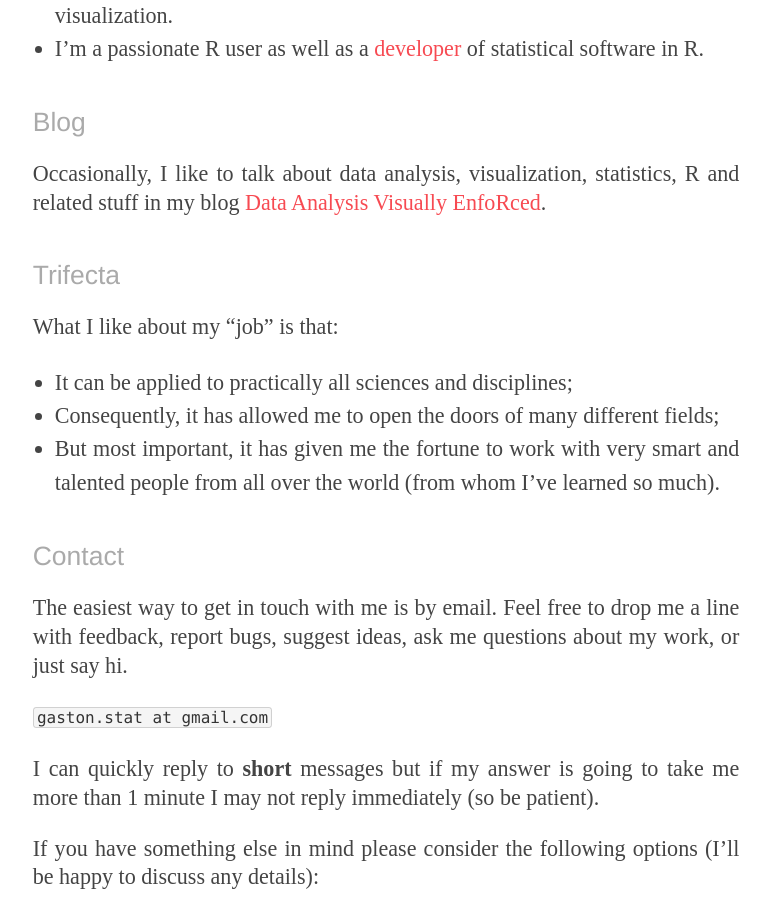
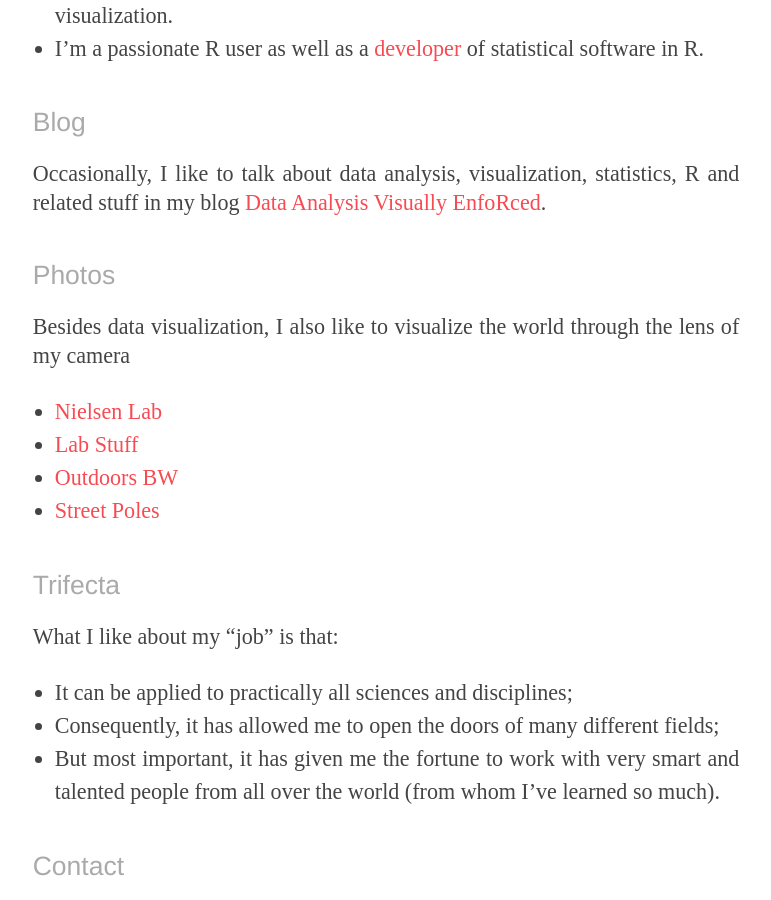
Before and after one commit to gastonstat/gastonstat.github.io, a Jekyll site: the page built from about/index.md, in a window 1280 px wide and 900 px high, scrolled down 932 px. Shown: the whole window, without its empty margins (254-1025 px from the left). Built offline with Jekyll 4.4.1, drawn with Linux system fonts in a browser that asks for light colours; Markdown is read by kramdown in place of the engine named in the settings.

Commit message:
update about

```diff
--- a/about/index.md
+++ b/about/index.md
@@ -42,6 +42,16 @@ visualization.
 
 Occasionally, I like to talk about data analysis, visualization, statistics, R and
 related stuff in my blog [Data Analysis Visually EnfoRced](/blog).
+
+
+## Photos
+
+Besides data visualization, I also like to visualize the world through the lens of my camera
+
+- <a href="https://plus.google.com/photos/117265732281156472530/albums/5850583855206261729" target="_blank">Nielsen Lab</a><br>
+- <a href="https://plus.google.com/photos/117265732281156472530/albums/5855398230533809713" target="_blank">Lab Stuff</a><br>
+- <a href="https://plus.google.com/photos/117265732281156472530/albums/5684951439367440929" target="_blank">Outdoors BW</a><br>
+- <a href="https://plus.google.com/photos/117265732281156472530/albums/5846352754687836433" target="_blank">Street Poles</a><br>
 
 
 ## Trifecta
```
